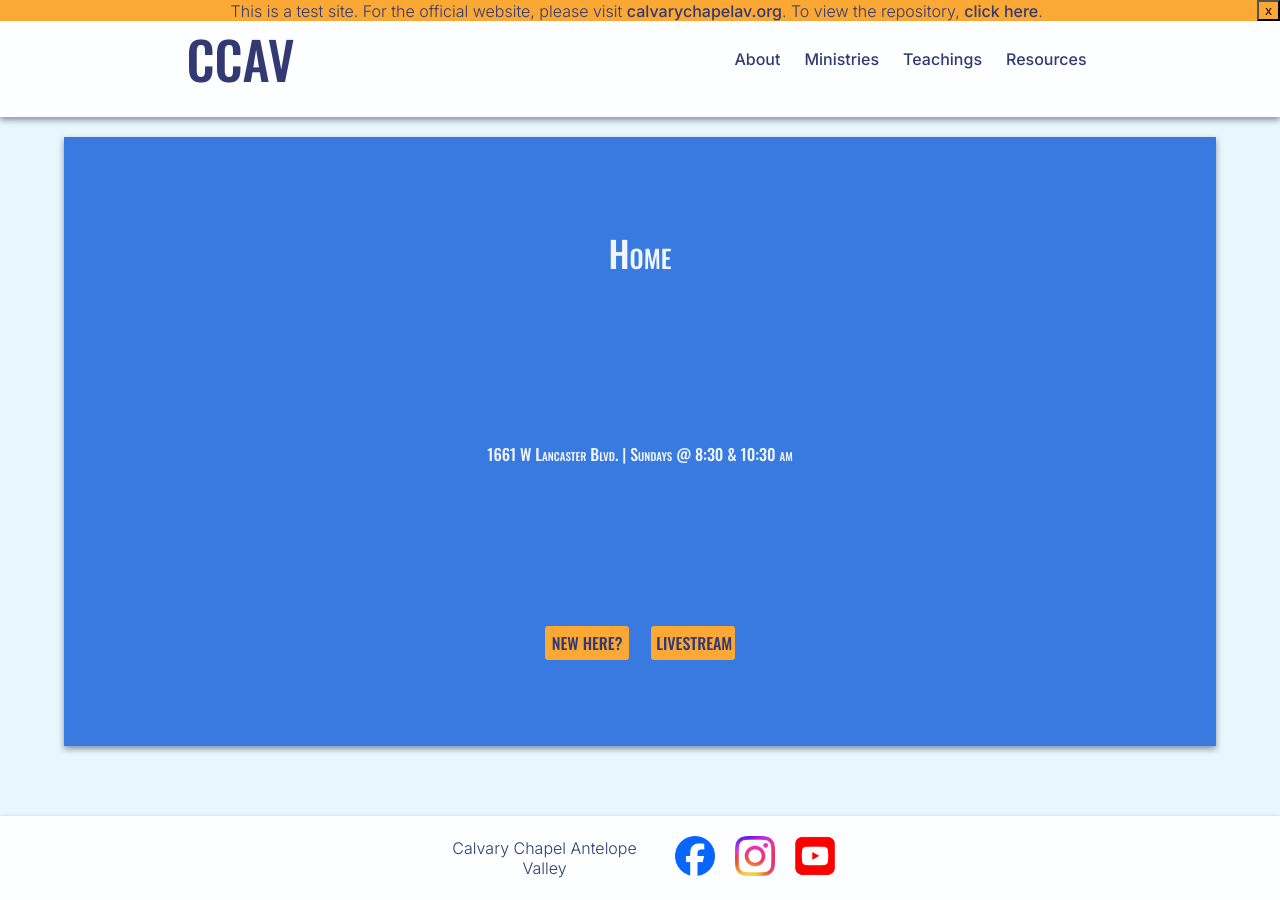
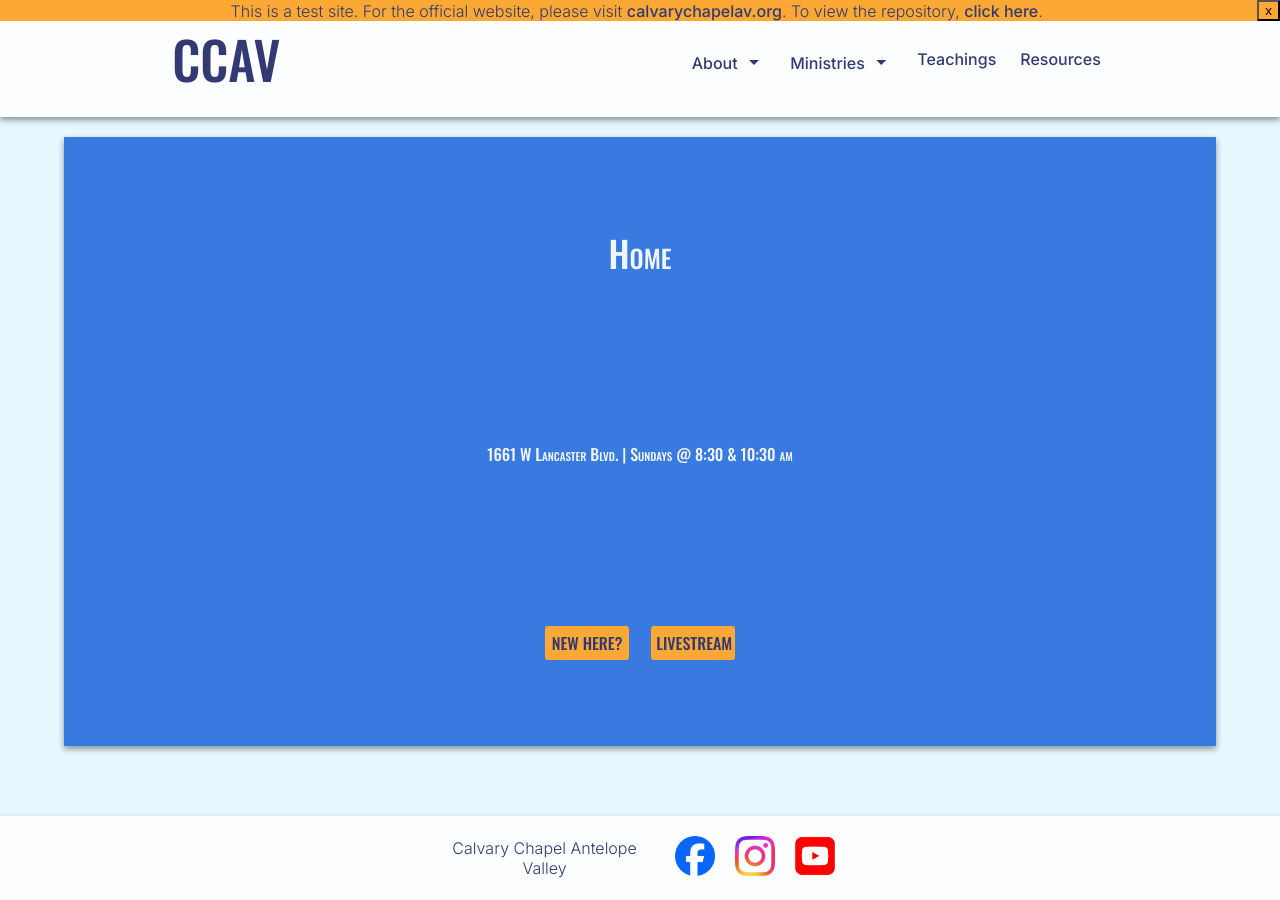
Before and after one commit to levipevans/ccav.church, a Jekyll site: the page built from index.html, in a window 1280 px wide. Built offline with Jekyll 4.4.1, drawn with Linux system fonts in a browser that asks for light colours.

Commit message:
add home link, drop down arrow

```diff
--- a/_includes/header.html
+++ b/_includes/header.html
@@ -1,11 +1,14 @@
 <header class="drop-shadow">
-    <h1 class="heading-font">CCAV</h1>
+    <h1 class="heading-font"><a href="{{ site.url }}">CCAV</a></h1>
     <nav>
         <ul class="mainmenu">
             {% for item in site.data.navigation %}
                 <li>
                     <a href="{{ item.link }}">{{item.name}}</a>
                     {% if item.submenu and item.submenu.size > 0 %}
+                    <span class="material-symbols-outlined">
+                        arrow_drop_down
+                    </span>
                         <ul class="submenu">
                             {% for subitem in item.submenu %}
                             <li><a href="{{ subitem.link }}">{{ subitem.name }}</a></li>
--- a/_sass/fonts.scss
+++ b/_sass/fonts.scss
@@ -1 +1,8 @@
 @import url('https://fonts.googleapis.com/css2?family=Inter:wght@100..900&family=Oswald:wght@200..700&family=Roboto:ital,wght@0,100;0,300;0,400;0,500;0,700;0,900;1,100;1,300;1,400;1,500;1,700;1,900&display=swap');
+
+/*dropdown arrow*/
+@import url('https://fonts.googleapis.com/css2?family=Material+Symbols+Outlined:opsz,wght,FILL,GRAD@24,400,0,0');
+
+.material-symbols-outlined{
+    transform: translate(0px, 5px);
+}
--- a/_sass/main.scss
+++ b/_sass/main.scss
@@ -1,4 +1,3 @@
-
 body{
     display: flex;
     flex-direction: column;
@@ -75,7 +74,6 @@ ul{
     border-top-right-radius: 10px;
     */
     border-radius: 0px;
-    width: 95%;
 }
 
 .mainmenu li:hover .submenu{
```
